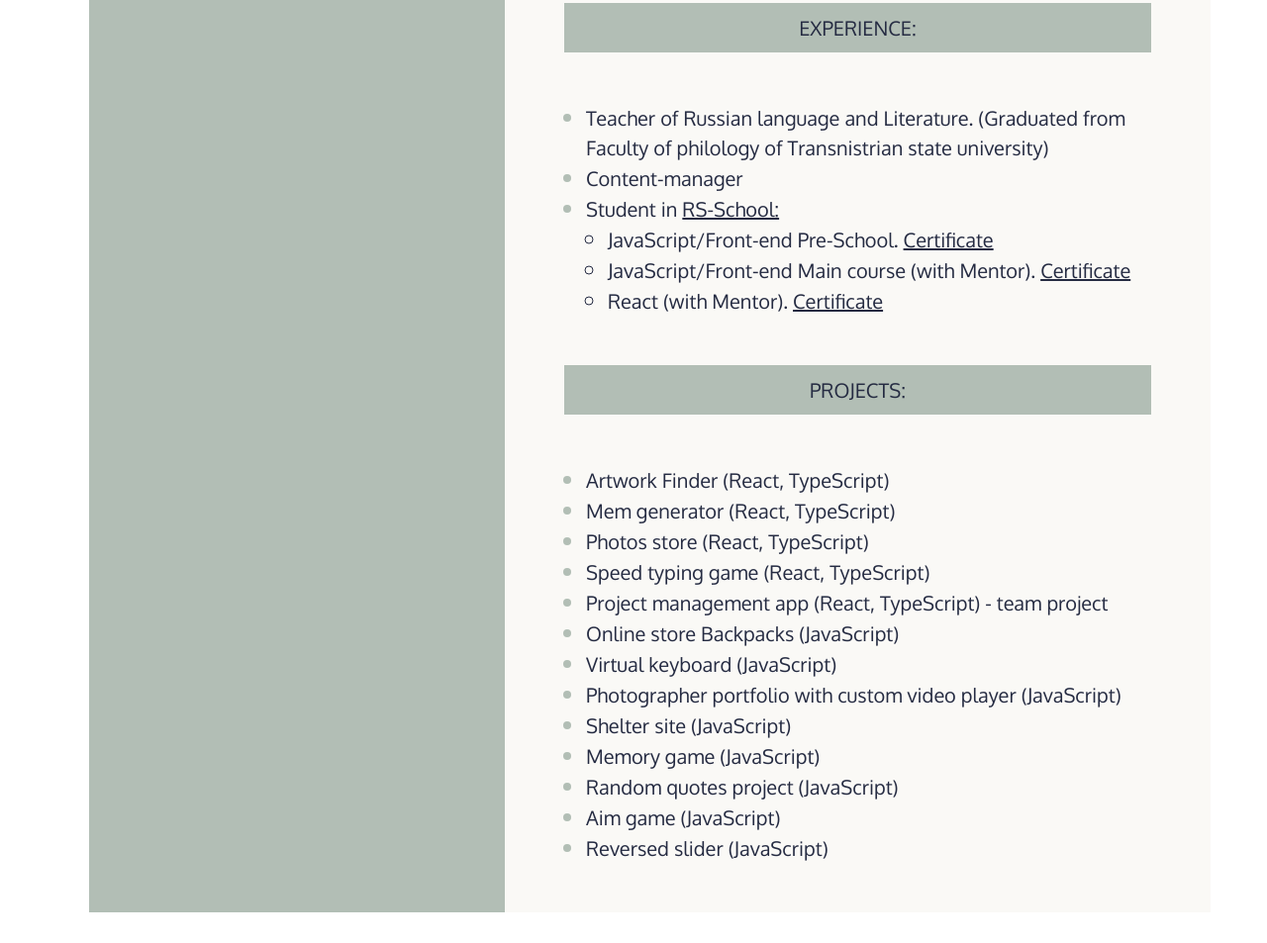
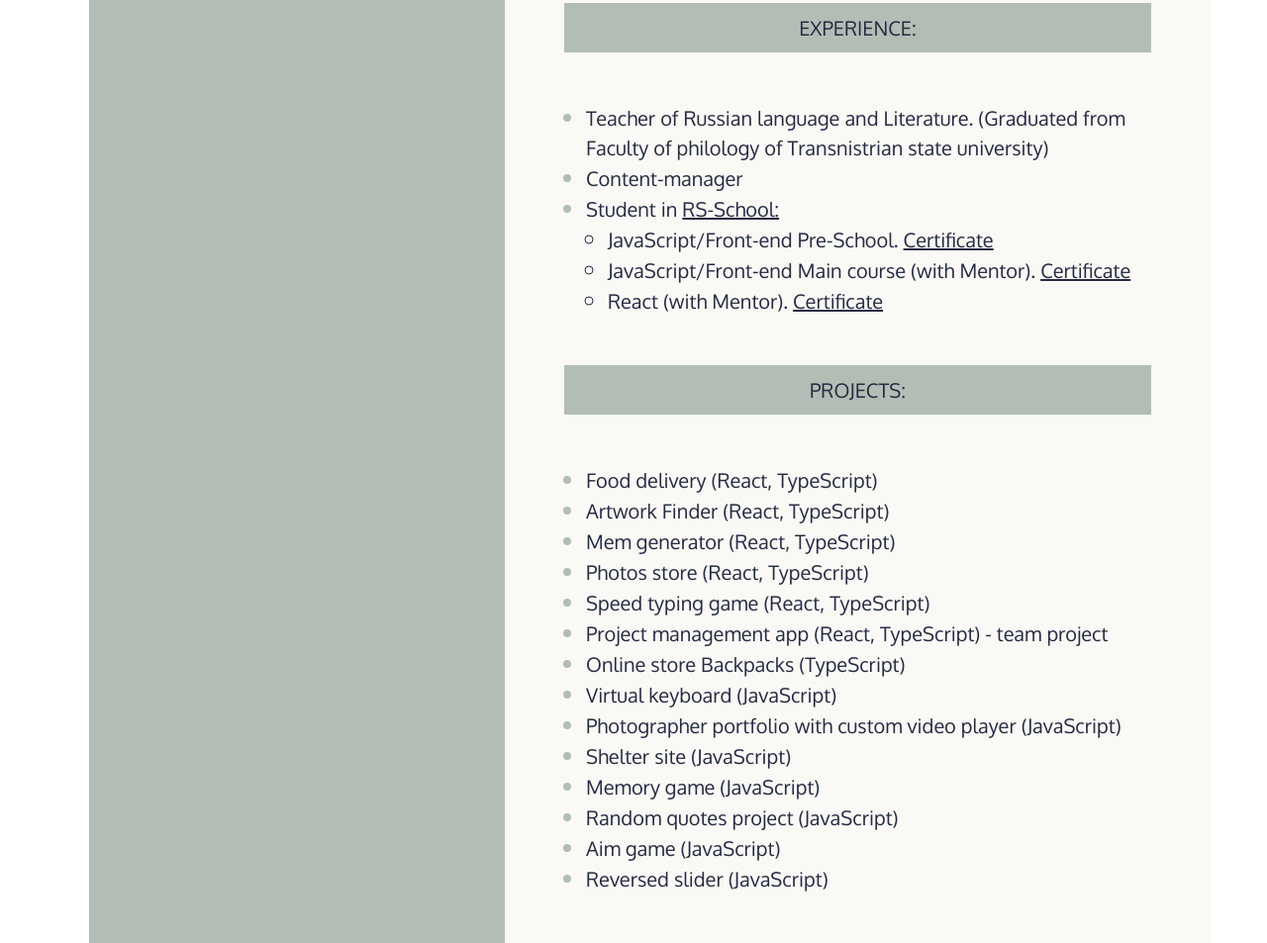
Before and after one commit to Oreada/rsschool-cv, a plain HTML site: page index.html in a window 1280 px wide. Shown: the part 1558-2511 px from the top of the page at 99% size. Before the commit the page ends 2480 px from the top, so only its background shows below. Drawn offline with nearby package versions, Linux system fonts and the light colour scheme.

Commit message:
feat: add new link to products list

```diff
--- a/index.html
+++ b/index.html
@@ -207,6 +207,11 @@ function findTheWinner(obj){
                                     <ul class="projects__list">
 
                                         <li class="projects__item">
+                                            <a href="https://oreada-burger-delivery.netlify.app/" class="projects__link"
+                                                target="_blank">Food delivery (React, TypeScript)</a>
+                                        </li>
+
+                                        <li class="projects__item">
                                             <a href="https://oreada-artwork-finder.netlify.app/" class="projects__link"
                                                 target="_blank">Artwork Finder (React,
                                                 TypeScript)</a>
@@ -238,7 +243,7 @@ function findTheWinner(obj){
                                         <li class="projects__item">
                                             <a href="https://oreada.github.io/online-store-backpacks"
                                                 class="projects__link" target="_blank">Online store Backpacks
-                                                (JavaScript)</a>
+                                                (TypeScript)</a>
                                         </li>
 
                                         <li class="projects__item">
```
